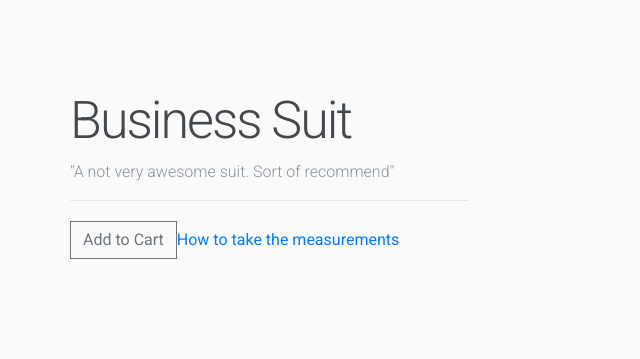
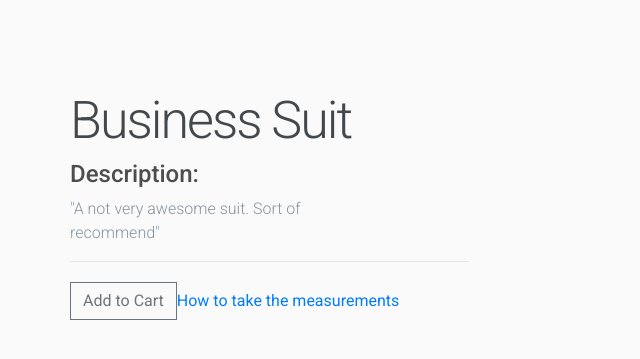
Before and after one commit to MARVLIN/Django-Ecommerce-Shop, a Django app: page /6349fd86-a6c6-11ec-80a4-a2fa6315fe20/09b6e396-a550-11ec-8c94-a2fa6315fe20/ in a window 1280 px wide. Shown: the part 57-416 px from the top of the page, without its empty margins (0-640 px from the left). Run offline with Django 3.2, Linux system fonts and the light colour scheme; data comes from the database, SQL or seed files in the repository; both versions use the stored data as it was after the commit; some libraries are stand-ins or nearby versions.

Commit message:
updated design for the product-detailed page

```diff
--- a/store/templates/store/category_detail.html
+++ b/store/templates/store/category_detail.html
@@ -9,10 +9,14 @@
 		<div class="col-lg-4">
 			<img class="thumbnail" src="{{ product.imageURL }}">
 			<div class="box-element product">
+
 				<h6><strong>{{product.name}}</strong></h6>
 				<hr>
 
+
+
                 <button data-product="{{product.id}}" data-action="add" class="btn btn-outline-secondary add-btn update-cart">Add to Cart</button>
+                                <a class="btn btn-outline-secondary" href="{% url 'product-detail' product.category.slug product.slug%}">View</a>				<h4 style="display: inline-block; float: right"><strong>${{product.price|floatformat:2}}</strong></h4>
 
 
 			</div>
--- a/store/templates/store/product.html
+++ b/store/templates/store/product.html
@@ -39,11 +39,12 @@
                   <div class="left-column">
         <img data-image="black" src="{{ product.imageURL }}"
              width="400"
-             height="500">
+             height="500">        <h4>Description:</h4>
+                                  <p>"{{product.description}}"</p>
+
 
 
       </div>
-            <p>"{{product.description}}"</p>
         </div>
 
           <div class="col-sm-4 pull-right">
```
Also changed, not shown: db.sqlite3, store/migrations/0004_remove_product_size.py (deleted).
